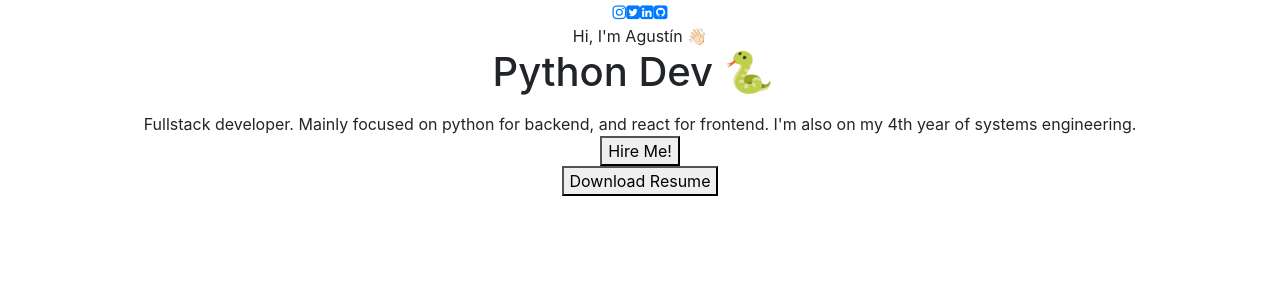
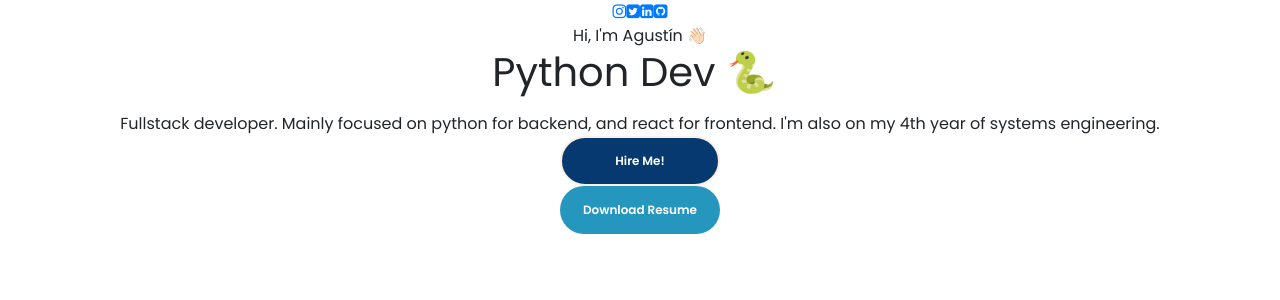
Before and after one commit to agustinfranchetti/neo-portfolio, a React (Create React App) app in the folder portfolio/: page / in a window 1280 px wide. Shown: the top 300 px of the page. Built offline with nearby package versions, Linux system fonts and the light colour scheme; a web font is replaced by a local one.

Commit message:
added style

```diff
--- a/portfolio/src/PortfolioContainer/Home/Profile.js
+++ b/portfolio/src/PortfolioContainer/Home/Profile.js
@@ -54,14 +54,14 @@
                     </span>
                 </div>
                 <div className='profile-options'>
-                    <button className='btn-hire-me'>
+                    <button className='btn hire-me'>
                         {" "}
                         Hire Me!{" "}</button>
                     <div>
                         {" "}
                     </div>
                     <a href='cv-franchetti-agustin.pdf' download='Franchetti-Agustin-resume.pdf'>
-                        <button className='btn-highlighted-btn'>
+                        <button className='btn highlighted-btn'>
                             {" "}
                             Download Resume{" "}</button>
                     </a>
--- a/portfolio/src/index.css
+++ b/portfolio/src/index.css
@@ -1,13 +1,135 @@
+@font-face {
+  font-family: "Poppins Medium";
+  font-style: normal;
+  font-weight: normal;
+  src: url("./assets/fonts/Poppins-Medium.ttf");
+}
+
+@font-face {
+  font-family: "Poppins Regular";
+  font-style: normal;
+  font-weight: normal;
+  src: url("./assets/fonts/Poppins-Regular.ttf");
+}
+
+@font-face {
+  font-family: "Poppins SemiBold";
+  font-style: normal;
+  font-weight: normal;
+  src: url("./assets/fonts/Poppins-SemiBold.ttf");
+}
+
+@font-face {
+  font-family: "Poppins Bold";
+  font-style: normal;
+  font-weight: normal;
+  src: url("./assets/fonts/Poppins-Bold.ttf");
+}
+
+@font-face {
+  font-family: "Poppins ExtraBold";
+  font-style: normal;
+  font-weight: normal;
+  src: url("./assets/fonts/Poppins-ExtraBold.ttf");
+}
+
+@font-face {
+  font-family: "Poppins Light";
+  font-style: normal;
+  font-weight: normal;
+  src: url("./assets/fonts/Poppins-Light.ttf");
+}
+
+@font-face {
+  font-family: "Poppins Thin";
+  font-style: normal;
+  font-weight: normal;
+  src: url("./assets/fonts/Poppins-Thin.ttf");
+}
+
+* {
+  outline: none;
+}
+
 body {
   margin: 0;
-  font-family: -apple-system, BlinkMacSystemFont, 'Segoe UI', 'Roboto', 'Oxygen',
-    'Ubuntu', 'Cantarell', 'Fira Sans', 'Droid Sans', 'Helvetica Neue',
-    sans-serif;
+  overflow-y: overlay;
+  font-family: "Poppins Regular";
   -webkit-font-smoothing: antialiased;
   -moz-osx-font-smoothing: grayscale;
 }
 
 code {
-  font-family: source-code-pro, Menlo, Monaco, Consolas, 'Courier New',
+  font-family: source-code-pro, Menlo, Monaco, Consolas, "Courier New",
     monospace;
 }
+
+::-webkit-scrollbar {
+  width: 6px !important;
+  height: 6px !important;
+}
+
+body ::-webkit-scrollbar-thumb {
+  background-color: hsla(0, 0%, 100%, 0.16);
+}
+
+::-webkit-scrollbar-thumb {
+  background-color: rgba(0, 0, 0, 0.2);
+}
+
+::-webkit-scrollbar-track {
+  background: hsla(0, 0%, 100%, 0.1);
+}
+
+.btn {
+  border-radius: 50px;
+  padding: 14px 0;
+  width: 160px;
+  cursor: pointer;
+  transition: 0.2s;
+  font-family: "Poppins SemiBold";
+}
+
+.btn:active {
+  transform: translateY(2px);
+}
+
+.hire-me {
+  color: var(--white);
+  border: 2px solid linen;
+  font-size: 12px;
+  background-color: #063970;
+}
+/* @media only screen and (max-width: 414px) {
+  .hire-me {
+    font-size: 13px;
+  }
+} */
+
+.hire-me:hover {
+  color: aliceblue;
+  border: 2px solid #2596be;
+  background-color: #063970;
+}
+
+.highlighted-btn {
+  color: var(--white);
+
+  font-size: 12px;
+  background-color: #2596be;
+}
+@media only screen and (max-width: 568px) {
+  .highlighted-btn {
+    z-index: -900;
+  }
+}
+
+.red-border {
+  border: 1px solid var(--error-message) !important;
+}
+
+.fade-in {
+  opacity: 0;
+  transform: translateY(80px);
+  transition: all 0.8s ease;
+}
```
